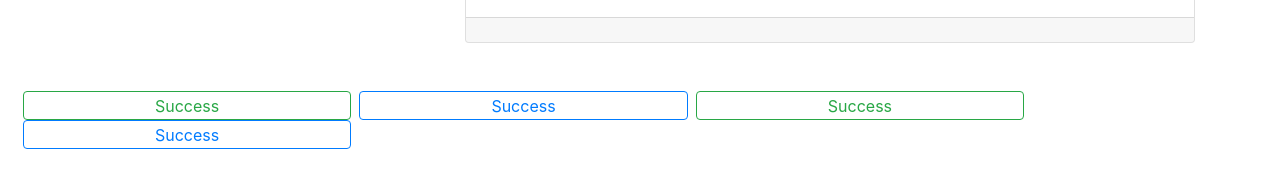
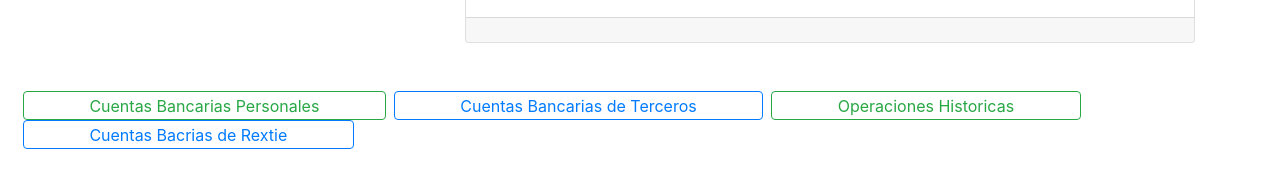
Before and after one commit to julipp01/cambicash, a React app: page / in a window 1280 px wide. Shown: the part 469-656 px from the top of the page. Built offline with nearby package versions, Linux system fonts and the light colour scheme.

Commit message:
modificando nombres de botones

```diff
--- a/src/components/viewOne/List.js
+++ b/src/components/viewOne/List.js
@@ -7,10 +7,10 @@ const List = () => (
       <div className="col-md-12 fixed">
             <br />
             <br />
-            <button type="button" className="pading btn btn-outline-success">Success</button>
-            <button type="button" className="pading btn btn-outline-primary">Success</button>
-            <button type="button" className="pading btn btn-outline-success">Success</button>
-            <button type="button" className="pading btn btn-outline-primary">Success</button>
+            <button type="button" className="pading btn btn-outline-success">Cuentas Bancarias Personales</button>
+            <button type="button" className="pading btn btn-outline-primary">Cuentas Bancarias de Terceros</button>
+            <button type="button" className="pading btn btn-outline-success">Operaciones Historicas</button>
+            <button type="button" className="pading btn btn-outline-primary">Cuentas Bacrias de Rextie</button>
       </div>
     </div>
   </div>
--- a/src/components/viewOne/Main.css
+++ b/src/components/viewOne/Main.css
@@ -1,5 +1,5 @@
 .pading {
-  padding: 0.1em 8.2em;
+  padding: 0.1em 4.1em;
   margin-left: 7.8px;
 }
 .fixed {
```
